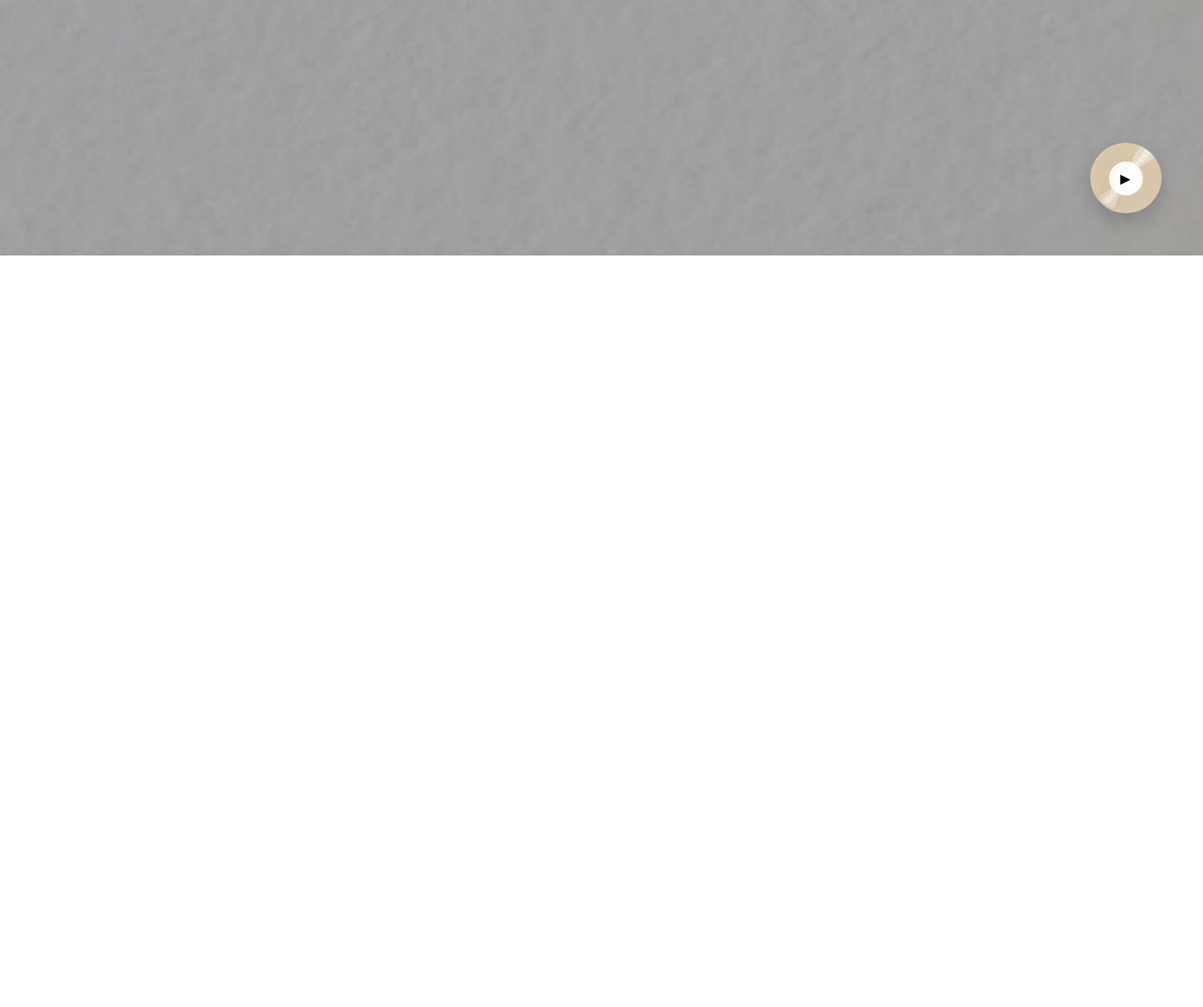
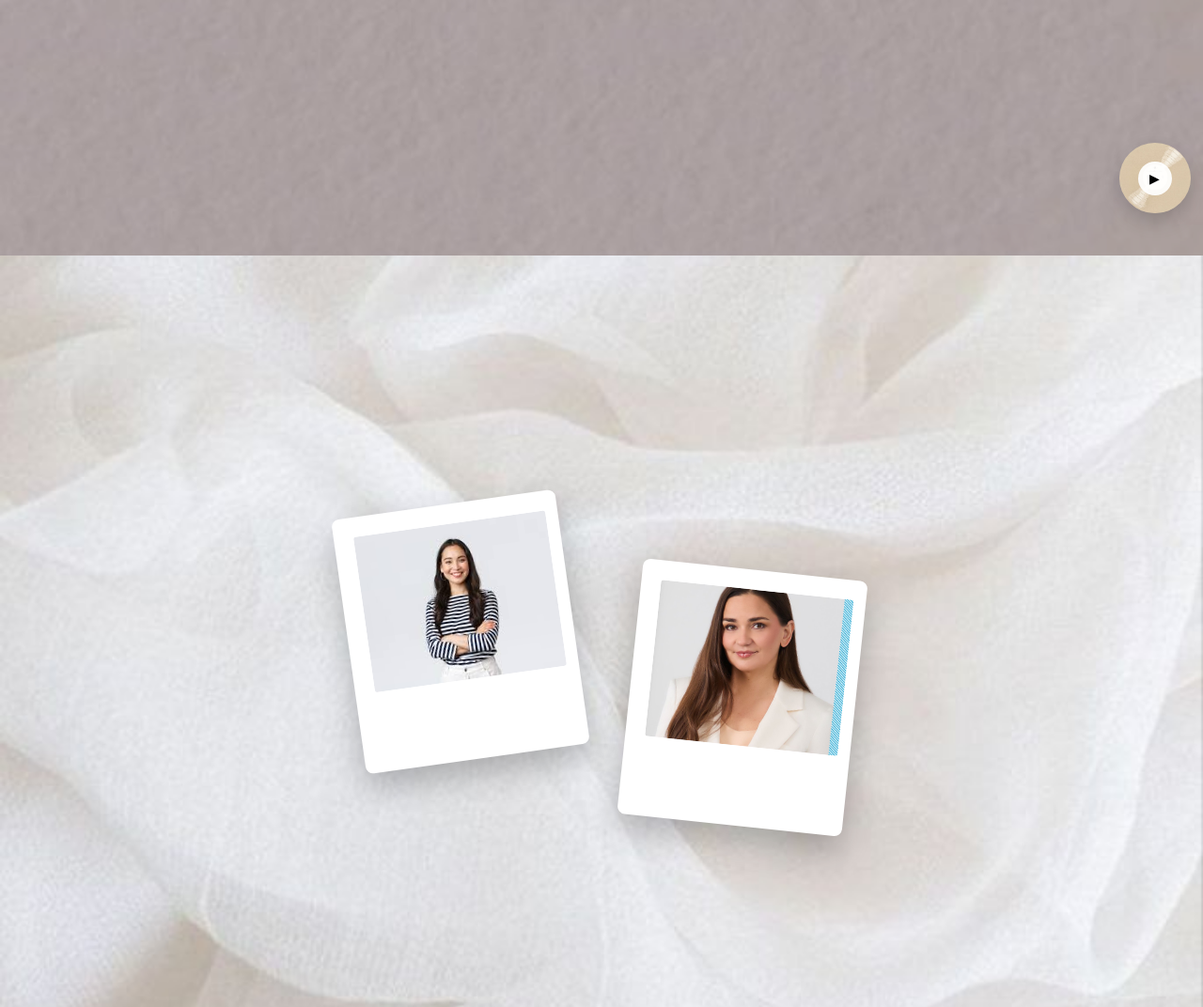
Before and after one commit to Sargsyan4444/Ruzan-s-last-bell, a plain HTML site: page index.html in a window 1280 px wide. Shown: the part 528-1600 px from the top of the page at 94% size. Before the commit the page ends 800 px from the top, so only its background shows below. Drawn offline with Linux system fonts and the light colour scheme.

Commit message:
image section is ready

```diff
--- a/index.html
+++ b/index.html
@@ -23,6 +23,21 @@
             Ձեր ներկայությունը կդարձնի այս օրը ավելի ջերմ, գեղեցիկ և անմոռանալի։</p>
             </div>
         </section>
+        <section class="imageSec">
+            <div class="image__container">
+                <div class="photoCard">
+            <div class="frame">
+                <img src="images/ramkaImg1.jpg" alt="">
+            </div>
+        </div>
+
+        <div class="photoCard">
+            <div class="frame">
+                <img src="images/ramkaImg2.jpg" alt="">
+            </div>
+        </div>
+            </div>
+        </section>
     </main>
     <script src="script.js"></script>
 </body>
--- a/style.css
+++ b/style.css
@@ -34,7 +34,7 @@ body{
     position: absolute;
     inset: 0;
 
-    background: rgba(0,0,0,.35);
+    background: rgba(34,1,-10,.35);
 }
 
 .main__container{
@@ -65,7 +65,7 @@ body{
 .musicPlayer{
     position: fixed;
 
-    right: 35px;
+    right: 4px;
     bottom: 35px;
 
     width: 95px;
@@ -108,6 +108,125 @@ body{
 
     font-size: 14px;
 }
+.imageSec{
+    width: 100%;
+    min-height: 100vh;
+
+    background-image: url("images/bgImages.jpg");
+    background-position: center;
+    background-repeat: no-repeat;
+    background-size: cover;
+
+    position: relative;
+
+    display: flex;
+    align-items: center;
+
+    padding: 60px 0;
+}
+
+
+
+.image__container{
+    position: relative;
+    z-index: 2;
+
+    max-width: 1400px;
+    margin: 0 auto;
+
+    display: flex;
+    justify-content: center;
+    gap: 30px;
+
+    flex-wrap: wrap;
+}
+
+
+.imageSec{
+    width: 100%;
+    min-height: 100vh;
+
+    background: url("images/bgImages.jpg") center/cover no-repeat;
+
+    position: relative;
+}
+.imageSec{
+    width: 100%;
+    min-height: 100vh;
+
+    background: url("images/bgImages.jpg") center/cover no-repeat;
+
+    display: flex;
+    align-items: center;
+    justify-content: center;
+
+    padding: 80px 20px;
+}
+
+.image__container{
+    display: flex;
+    justify-content: center;
+    align-items: center;
+
+    gap: 60px;
+
+    flex-wrap: wrap;
+}
+
+/* FRAME */
+
+.frame{
+    width: 240px;
+    height: 273px;
+
+    background: white;
+
+    padding:
+        18px
+        18px
+        70px
+        18px;
+
+    border-radius: 8px;
+
+    box-shadow:
+        0 15px 35px rgba(0,0,0,.25);
+
+    transition: .4s ease;
+
+    position: relative;
+}
+
+.frame img{
+    width: 101%;
+    height: 90%;
+    margin: 3px;
+    object-fit: cover;
+
+    border-radius: 3px;
+}
+
+/* ASYMMETRIC STYLE */
+
+.photoCard:nth-child(1){
+    transform: rotate(-8deg);
+}
+
+.photoCard:nth-child(2){
+    transform:
+        translateY(70px)
+        rotate(6deg);
+}
+
+.photoCard:nth-child(3){
+    transform: rotate(-5deg);
+}
+
+/* HOVER */
+
+.frame:hover{
+    transform: scale(1.03);
+}
 
 @keyframes spin{
     from{
```
Also changed, not shown: images/bgImages.jpg (added), images/ramka.png (added), images/ramka2.jpg (added), images/ramkaImg1.jpg (added), images/ramkaImg2.jpg (added), images/ramkaImg3.jpg (added).
